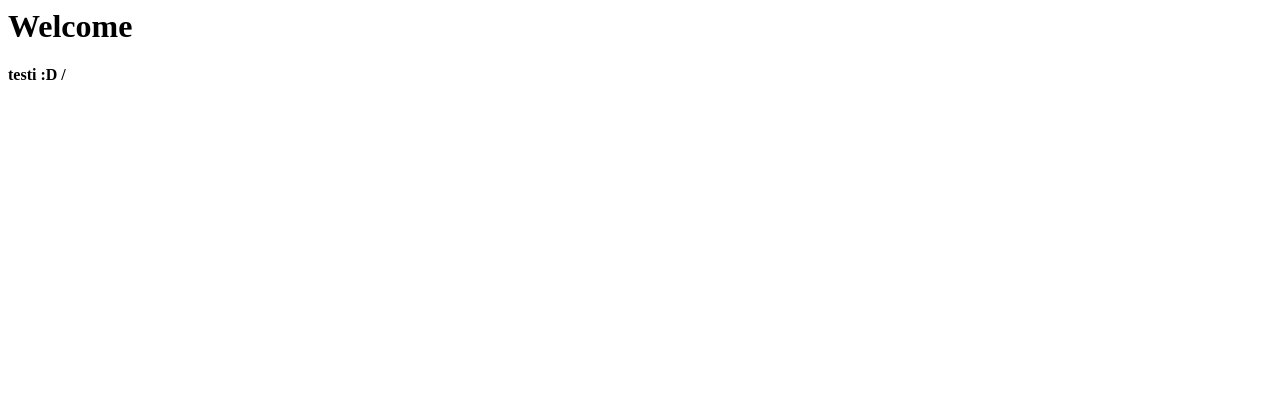
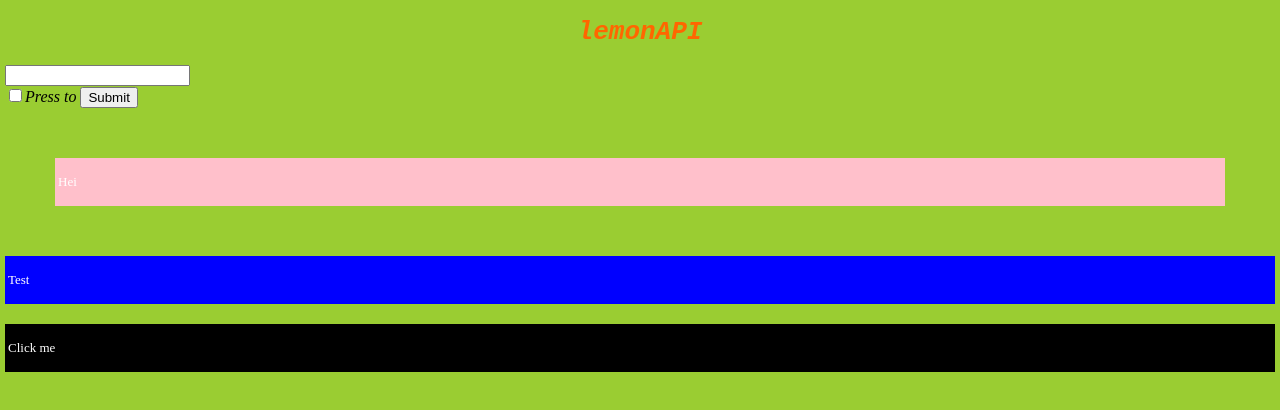
Before and after one commit to Nipa-Code/Nipa-Code.github.io, a plain HTML site: page index.html in a window 1280 px wide. Drawn offline with Linux system fonts and the light colour scheme.

Commit message:
new files to test

```diff
--- a/index.html
+++ b/index.html
@@ -1,2 +1,74 @@
-<h1>Welcome</h1>
-<b>testi :D /</b>
+<!DOCTYPE html>
+<html>
+  <head>
+    <meta charset="utf-8">
+    <meta name="viewport" content="width=device-width">
+    <title>repl.it</title>
+    <link href="style.css" rel="stylesheet" type="text/css" />
+  <h1>lemonAPI</h1>
+
+  <forms>
+    <input />
+    <br />
+    <input type="checkbox" method="GET" /><p2>Press to</p2>
+  <input id="ok" type="submit" onmouseover="as(this)", onmouseleave="as1(this)" />
+     <script>
+        function as(x) {
+            x.style.background = "red"
+            var myRequest = new Request('flowers.jpg');
+            var myURL = "https://mdn.github.io/fetch-examples/fetch-request/flowers.jpg";
+            console.log(myURL)
+            console.log(myRequest)
+        }
+        function as1(x) {
+            x.style.background = "green"
+        }
+     </script>
+  </forms>
+
+  <body>
+      <!- changes bacground color with js script that is in script.js->
+      <div id="a" onmouseover="inside(this)", onmouseleave="out(this)">
+          <p>Hei</p>
+      </div>
+
+    <script>
+        function inside(x) {
+            x.style.background = "brown"
+        }
+        function out(x) {
+            x.style.background = "pink"
+        }
+    </script>
+
+        <!- Use "onclick" for 1 time action ->
+      <div id="b" onmouseup="test(this)", onmousedown="second(this)">
+          <p>Test</p>
+      </div>
+
+      <div id="fun" onclick="test(this)">
+          <p>Click me</p>
+      </div>
+
+    <script>
+        var klikit = 0
+        function test(x) {
+            klikit += 1
+
+            if (klikit % 2 ==1) {
+                var x = document.getElementById("fun")
+                x.style.background = "black"
+                console.log(klikit)
+            } else {
+                var x = document.getElementById("fun")
+                x.style.background = "green"
+                console.log(klikit)
+            }
+        }
+        function second(x) {
+            x.style.background = "blue"
+        }
+    </script>
+  </body>
+</html>
+<!- onload, ondrag->
--- /dev/null
+++ b/style.css
@@ -0,0 +1,46 @@
+h1 {
+
+  font-style: italic;
+  color: rgb(255, 102, 0);
+  font-family: monospace;
+  text-align: center;
+  padding-left: 200px;
+  padding-right: 200px;
+  padding: 0 200px;
+}
+
+p2 {
+  font-style: oblique;
+}
+
+body {
+  background-color: yellowgreen;
+  margin: 5px;
+}
+div {
+  background-color: red;
+  padding: 3px;
+  color: white;
+  font-size: small;
+  margin-top: 20px;
+}
+img {
+  position: fixed;
+  left: 85;
+  bottom: 348;
+}
+#a {
+    margin: 50px;
+    background-color: pink;
+}
+#b {
+    margin: 20;
+    background-color:blue;
+}
+#ok {
+    size: 100px
+}
+
+#fun {
+    background-color: black;
+}
```
Also changed, not shown: script.js (added, +30 -0 lines).
